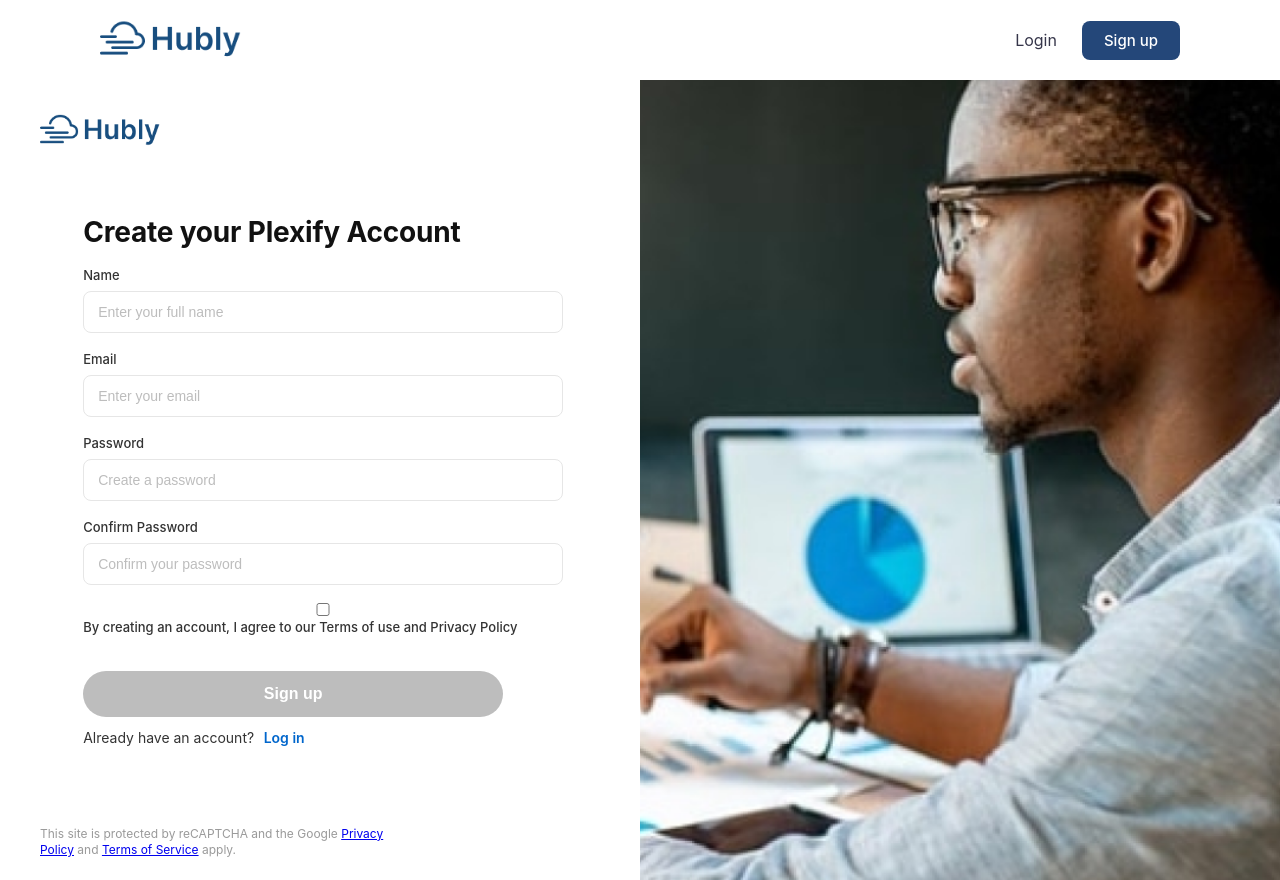
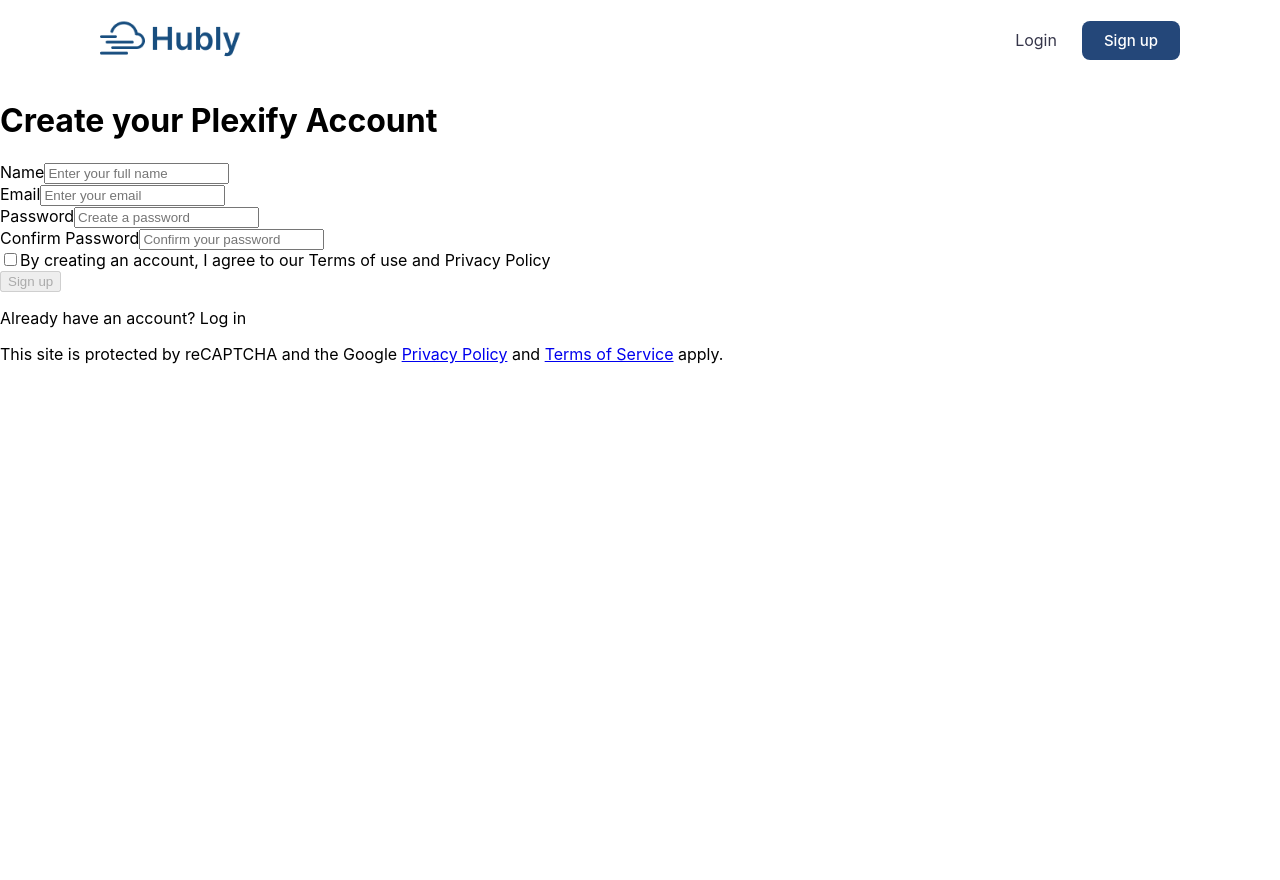
Before and after one commit to Gouravsharma20/fincal-evaluation-project, a React (Create React App) app in the folder client/: page /signup in a window 1280 px wide. After the commit the page ends 800 px from the top, so only its background shows below. Built offline with nearby package versions, Linux system fonts and the light colour scheme.

Commit message:
making ui better

```diff
--- a/client/src/Components/AddMessageForm/AddMessageFormStyles.css
+++ b/client/src/Components/AddMessageForm/AddMessageFormStyles.css
@@ -1,4 +1,4 @@
-/* Components/AddMessageForm/AddMessageFormStyles.css */
+/*
 
 .add-message-form {
   display: flex;
@@ -10,7 +10,7 @@
   border: 1px solid #e9ecef;
 }
 
-/* TEXTAREA */
+
 .add-message-form textarea {
   padding: 0.875rem;
   border: 1.5px solid #dee2e6;
@@ -36,7 +36,7 @@
   color: #adb5bd;
 }
 
-/* CHECKBOX - INTERNAL MESSAGE */
+
 .internal-checkbox {
   display: flex;
   align-items: center;
@@ -71,7 +71,7 @@
   font-weight: 600;
 }
 
-/* BUTTON */
+
 .add-message-form button[type='submit'] {
   padding: 0.875rem 1.75rem;
   background: linear-gradient(135deg, #007bff 0%, #0056b3 100%);
@@ -102,7 +102,7 @@
   opacity: 0.7;
 }
 
-/* ERROR MESSAGE */
+
 .add-message-form .error {
   padding: 0.875rem;
   background: #f8d7da;
@@ -121,7 +121,7 @@
   font-weight: bold;
 }
 
-/* SUCCESS FEEDBACK */
+
 .add-message-form.success {
   border-color: #28a745;
   background: #d4edda;
@@ -131,7 +131,7 @@
   border-color: #28a745;
 }
 
-/* LOADING STATE */
+
 .add-message-form button:disabled::after {
   content: '';
   display: inline-block;
@@ -149,7 +149,7 @@
   100% { transform: rotate(360deg); }
 }
 
-/* RESPONSIVE */
+
 @media (max-width: 768px) {
   .add-message-form {
     padding: 1rem;
@@ -158,7 +158,7 @@
 
   .add-message-form textarea {
     min-height: 80px;
-    font-size: 16px; /* Prevents auto-zoom on iOS */
+    font-size: 16px;
   }
 
   .add-message-form button[type='submit'] {
@@ -180,7 +180,7 @@
   }
 }
 
-/* DARK MODE SUPPORT (Optional) */
+
 @media (prefers-color-scheme: dark) {
   .add-message-form {
     background: #2d3436;
@@ -212,4 +212,4 @@
     border-color: #a63232;
     color: #ffb3b3;
   }
-}
+} */
--- a/client/src/Components/AdminActions/AdminActionsStyles.css
+++ b/client/src/Components/AdminActions/AdminActionsStyles.css
@@ -1,4 +1,4 @@
-/* Components/AdminActions/AdminActionsStyles.css & TeamActions/TeamActionsStyles.css */
+/*
 
 .admin-actions,
 .team-actions {
@@ -12,7 +12,7 @@
   border-top: 3px solid #007bff;
 }
 
-/* SECTION HEADERS */
+
 .admin-messages,
 .team-messages {
   padding-bottom: 1.5rem;
@@ -40,7 +40,7 @@
   font-size: 1.2rem;
 }
 
-/* CONTROLS SECTION */
+
 .admin-controls,
 .team-controls {
   display: flex;
@@ -48,7 +48,7 @@
   gap: 0.875rem;
 }
 
-/* BUTTONS */
+
 .btn-assign,
 .btn-resolve {
   padding: 0.875rem 1.5rem;
@@ -105,7 +105,7 @@
   box-shadow: none;
 }
 
-/* ASSIGN PANEL */
+
 .assign-panel {
   display: flex;
   flex-direction: column;
@@ -153,7 +153,7 @@
   color: #adb5bd;
 }
 
-/* ASSIGN PANEL BUTTON */
+
 .assign-panel button {
   padding: 0.875rem;
   background: linear-gradient(135deg, #007bff 0%, #0056b3 100%);
@@ -177,7 +177,7 @@
   opacity: 0.7;
 }
 
-/* TEAM MEMBER OPTION LABELS */
+
 .assign-panel select option {
   padding: 0.75rem;
 }
@@ -186,7 +186,7 @@
   background: linear-gradient(#007bff, #0056b3);
 }
 
-/* STATUS INDICATOR */
+
 .status-indicator {
   display: inline-flex;
   align-items: center;
@@ -208,7 +208,7 @@
   color: #0a3622;
 }
 
-/* LOADING SPINNER */
+
 .admin-actions button:disabled::after,
 .team-actions button:disabled::after {
   content: '';
@@ -226,7 +226,7 @@
   to { transform: rotate(360deg); }
 }
 
-/* RESPONSIVE */
+
 @media (max-width: 768px) {
   .admin-actions,
   .team-actions {
@@ -259,11 +259,11 @@
   .assign-panel input,
   .assign-panel button {
     padding: 0.75rem;
-    font-size: 16px; /* Prevents auto-zoom on iOS */
+    font-size: 16px;
   }
 }
 
-/* TEAM ACTIONS SPECIFIC */
+
 .team-actions {
   border-top-color: #9c27b0;
 }
@@ -272,11 +272,11 @@
   content: '👤';
 }
 
-/* ADMIN ACTIONS SPECIFIC */
+
 .admin-actions {
   border-top-color: #007bff;
 }
 
 .admin-actions h4::before {
   content: '👨‍💼';
-}
+} */
--- a/client/src/Components/Layout/Sidebar/SidebarStyles.css
+++ b/client/src/Components/Layout/Sidebar/SidebarStyles.css
@@ -1,4 +1,4 @@
-
+/*
 .sidebar-wrapper {
   width: 90px;
   background: #ffffff;
@@ -70,11 +70,15 @@
   height: 35px;
   border-radius: 8px 0 0 8px;
   background-color: #3D63DD;
-}
+} */
 
 /* Bottom settings */
-.sidebar-bottom {
+
+
+
+
+/* .sidebar-bottom {
   display: flex;
   justify-content: center;
   margin-bottom: 20px;
-}
+} */
--- a/client/src/Components/MessageBox/MessageBoxStyles.css
+++ b/client/src/Components/MessageBox/MessageBoxStyles.css
@@ -1,4 +1,4 @@
-
+/*
 
 .message-box {
   display: flex;
@@ -181,4 +181,4 @@
   .message-text {
     font-size: 0.9rem;
   }
-}
+} */
--- a/client/src/Pages/Login/LoginStyles.css
+++ b/client/src/Pages/Login/LoginStyles.css
@@ -1,4 +1,4 @@
-/* LoginStyles.css - final corrected version */
+/*
 
 * { margin: 0; padding: 0; box-sizing: border-box; }
 
@@ -12,7 +12,7 @@
   font-family: -apple-system, BlinkMacSystemFont, "Segoe UI", Roboto, "Helvetica Neue", Arial;
 }
 
-/* left white panel (50%) */
+
 .loginForm::before,
 .signUpForm::before {
   content: '';
@@ -25,7 +25,7 @@
   z-index: 1;
 }
 
-/* right-side cover image using --boy-img (inline var preferred); fallback path corrected to ../../Assets */
+
 .loginForm::after,
 .signUpForm::after {
   content: '';
@@ -41,7 +41,7 @@
   z-index: 0;
 }
 
-/* small top-left logo (uses --app-logo; fallback corrected to ../../Assets) */
+
 .loginForm .brand-logo,
 .signUpForm .brand-logo {
   position: absolute;
@@ -55,21 +55,21 @@
   z-index: 3;
 }
 
-/* LEFT: container for the form content — occupies left 50% */
+
 .loginForm .form-wrapper,
 .signUpForm .form-wrapper {
   width: 50%;
   display: flex;
   flex-direction: column;
-  justify-content: center; /* vertical centering */
-  align-items: flex-start; /* left-aligned content */
+  justify-content: center;
+  align-items: flex-start;
   padding-left: 6.5%;
   padding-right: 4%;
   z-index: 2;
   gap: 12px;
 }
 
-/* Make sure the form itself is flat (no card, no border, no shadow) */
+
 .loginForm form,
 .signUpForm form {
   width: 100%;
@@ -82,7 +82,7 @@
   border: none !important;
 }
 
-/* page title sits above fields */
+
 .loginForm form h1,
 .signUpForm form h1 {
   font-size: 28px;
@@ -92,7 +92,7 @@
   letter-spacing: -0.2px;
 }
 
-/* fields layout */
+
 .field {
   margin-bottom: 18px;
   display: flex;
@@ -100,7 +100,7 @@
   width: 100%;
 }
 
-/* label */
+
 .field label {
   margin-bottom: 8px;
   font-weight: 500;
@@ -108,7 +108,7 @@
   font-size: 13px;
 }
 
-/* input */
+
 .field input {
   width: 100%;
   padding: 12px 14px;
@@ -131,7 +131,7 @@
   color: #bdbdbd;
 }
 
-/* submit button */
+
 button[type='submit'] {
   width: 100%;
   max-width: 420px;
@@ -159,7 +159,7 @@
   box-shadow: none;
 }
 
-/* small link under button */
+
 p {
   margin-top: 12px;
   color: #333;
@@ -174,7 +174,7 @@
   margin-left: 6px;
 }
 
-/* error message (if any) */
+
 .error-message {
   margin-top: 12px;
   color: #b00020;
@@ -185,7 +185,7 @@
   font-size: 13px;
 }
 
-/* footer text bottom-left */
+
 .footer-text {
   position: absolute;
   bottom: 22px;
@@ -197,7 +197,7 @@
   line-height: 1.35;
 }
 
-/* responsive: keep same breakpoints for both forms */
+
 @media (max-width: 1200px) {
   .loginForm::after, .signUpForm::after { width: 45%; }
   .loginForm::before, .signUpForm::before { width: 55%; }
@@ -225,4 +225,4 @@
   form h1 { font-size: 20px; margin-bottom: 14px; }
   .brand-logo { width: 86px; height: 36px; left: 16px; top: 14px; }
   .footer-text { font-size: 11px; line-height: 1.4; }
-}
+} */
```
Also changed, not shown: client/src/Pages/DashBoard/DashBoardStyles.css (+14 -29 lines), client/src/Pages/Messages/MessagesStyles.css (+21 -45 lines), client/src/Pages/UISettings/UISettingsStyles.css (+30 -38 lines).
